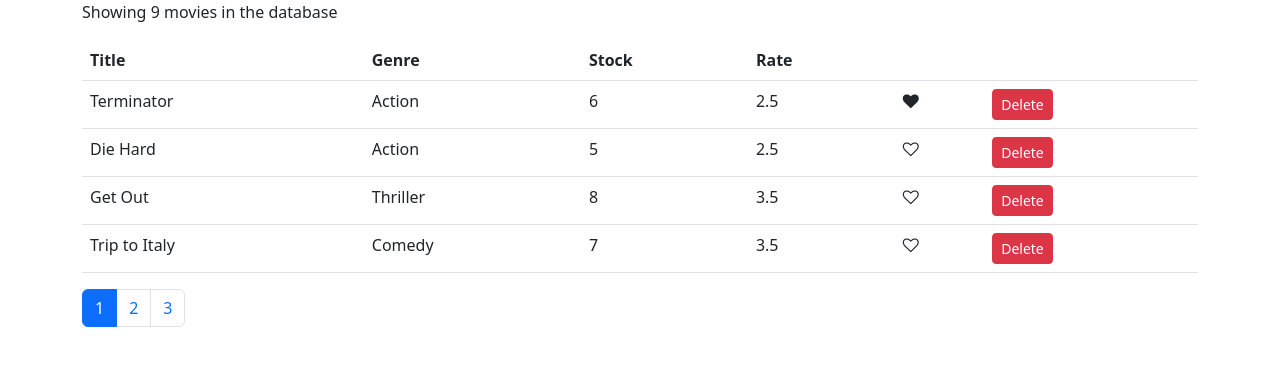
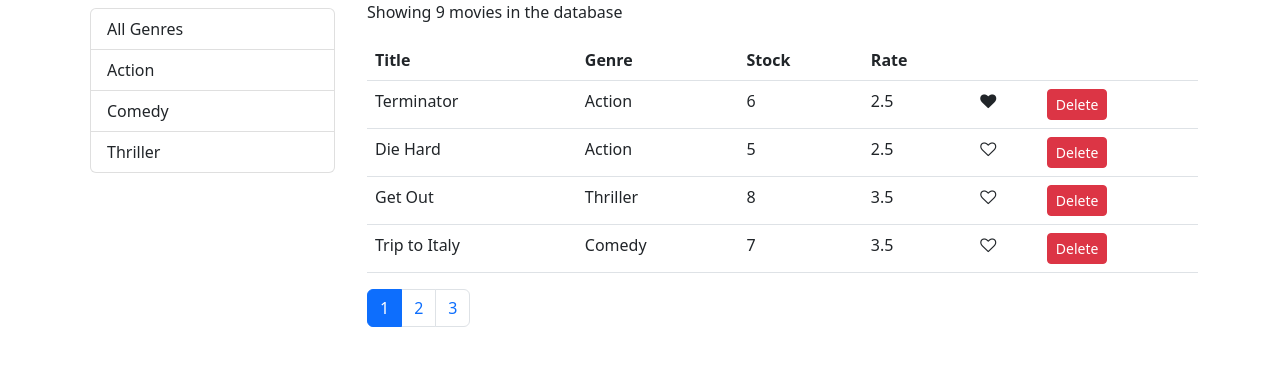
Before and after one commit to KolegaLazeta/vidly-react, a React (Create React App) app: page /movies in a window 1280 px wide. Shown: the top 366 px of the page. Built offline with nearby package versions, Linux system fonts and the light colour scheme.

Commit message:
Adding filter feature

```diff
--- /dev/null
+++ b/src/components/common/listGroup.jsx
@@ -0,0 +1,31 @@
+/* eslint-disable jsx-a11y/anchor-is-valid */
+import React, { Component } from "react";
+
+const ListGroup = (props) => {
+  const { items, textProperty, valueProperty, selectedItem, onItemSelect } =
+    props;
+
+  return (
+    <div className="list-group m-2">
+      {items.map((item) => (
+        <a
+          //using bracket notation to decouple ListGroup from Genre
+          key={item[valueProperty]}
+          className={
+            item === selectedItem ? "list-group-item active" : "list-group-item"
+          }
+          onClick={() => onItemSelect(item)}
+        >
+          {item[textProperty]}
+        </a>
+      ))}
+    </div>
+  );
+};
+
+ListGroup.defaultProps = {
+  textProperty: "name",
+  valueProperty: "_id",
+};
+
+export default ListGroup;
--- a/src/components/movies.jsx
+++ b/src/components/movies.jsx
@@ -1,15 +1,23 @@
 import React, { Component } from "react";
 import Like from "./common/like";
+import ListGroup from "./common/listGroup";
+import { getGenres } from "../services/fakeGenreService";
 import Pagination from "./common/pagination";
 import { getMovies } from "../services/fakeMovieService";
-import { paginate } from '../utils/paginate';
+import { paginate } from "../utils/paginate";
 
 class Movies extends Component {
   state = {
-    movies: getMovies(),
+    movies: [],
+    genres: [],
     currentPage: 1,
     pageSize: 4,
   };
+
+  componentDidMount() {
+    const genres = [{ name: "All Genres" }, ...getGenres()];
+    this.setState({ movies: getMovies(), genres });
+  }
 
   handleLike = (movie) => {
     const movies = [...this.state.movies];
@@ -30,17 +38,40 @@
     this.setState({ currentPage: page });
   };
 
+  handleGenreSelect = (genre) => {
+    this.setState({ selectedGenre: genre, currentPage: 1 });
+  };
+
   render() {
     const { length: count } = this.state.movies;
-    const { pageSize, currentPage, movies: allMovies } = this.state;
+    const {
+      pageSize,
+      currentPage,
+      selectedGenre,
+      movies: allMovies,
+    } = this.state;
 
     if (count === 0) return <p>There is no movies in the database</p>;
 
-    const movies = paginate(allMovies, currentPage, pageSize)
+    const filtered =
+      selectedGenre && selectedGenre._id
+        ? allMovies.filter((m) => m.genre._id === selectedGenre._id)
+        : allMovies;
+
+    const movies = paginate(filtered, currentPage, pageSize);
 
     return (
       <React.Fragment>
-        <p>Showing {count} movies in the database</p>
+        <div className="row">
+          <div className="col-3">
+            <ListGroup
+              items={this.state.genres}
+              selectedItem={this.state.selectedGenre}
+              onItemSelect={this.handleGenreSelect}
+            />
+          </div>
+          <div className="col">
+            <p>Showing {filtered.length} movies in the database</p>
             <table className="table">
               <thead>
                 <tr>
@@ -78,11 +109,13 @@
               </tbody>
             </table>
             <Pagination
-          itemsCount={count}
+              itemsCount={filtered.length}
               pageSize={pageSize}
               currentPage={currentPage}
               onPageChange={this.handlePageChange}
             />
+          </div>
+        </div>
       </React.Fragment>
     );
   }
```
Lines whose indentation alone changed are shown as unchanged.
